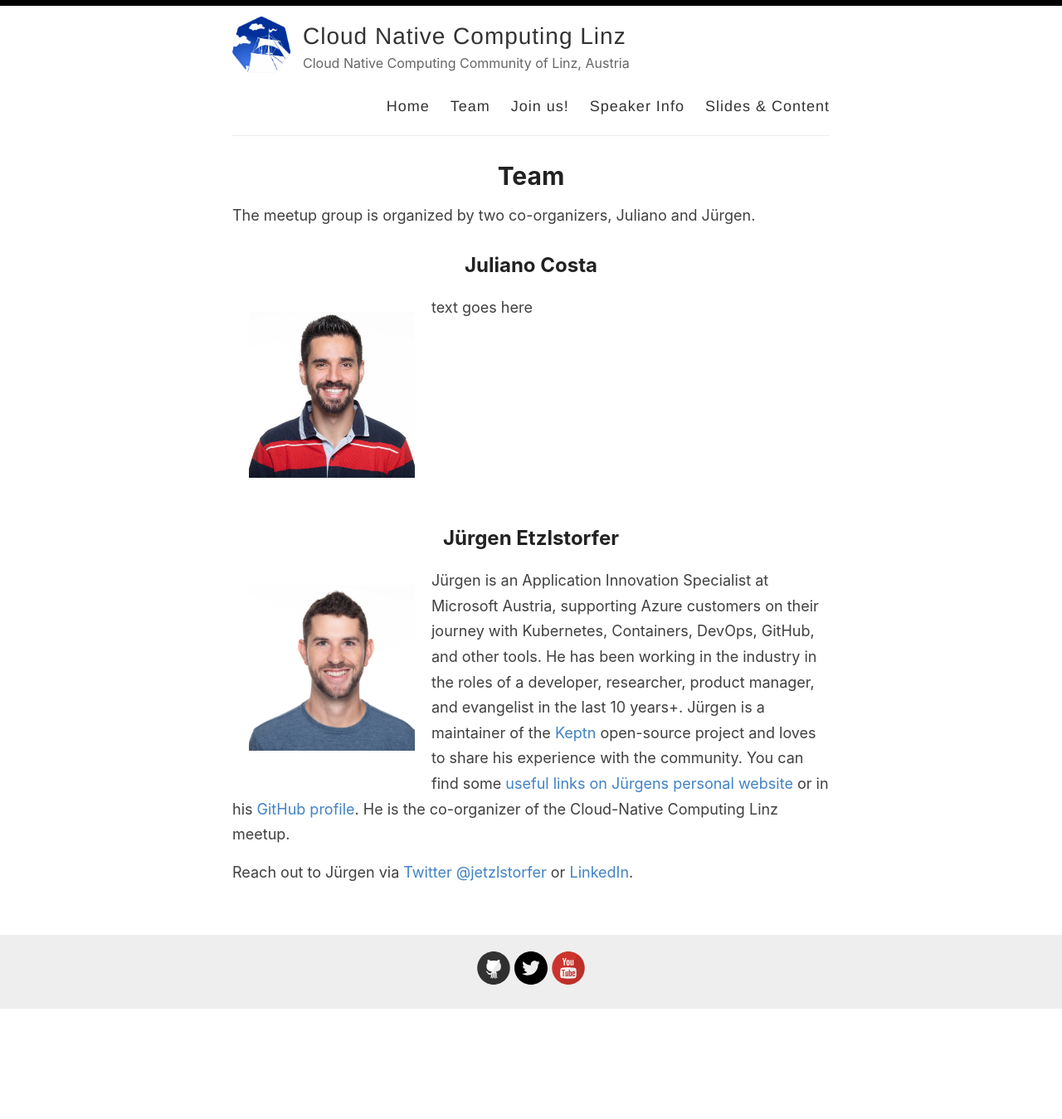
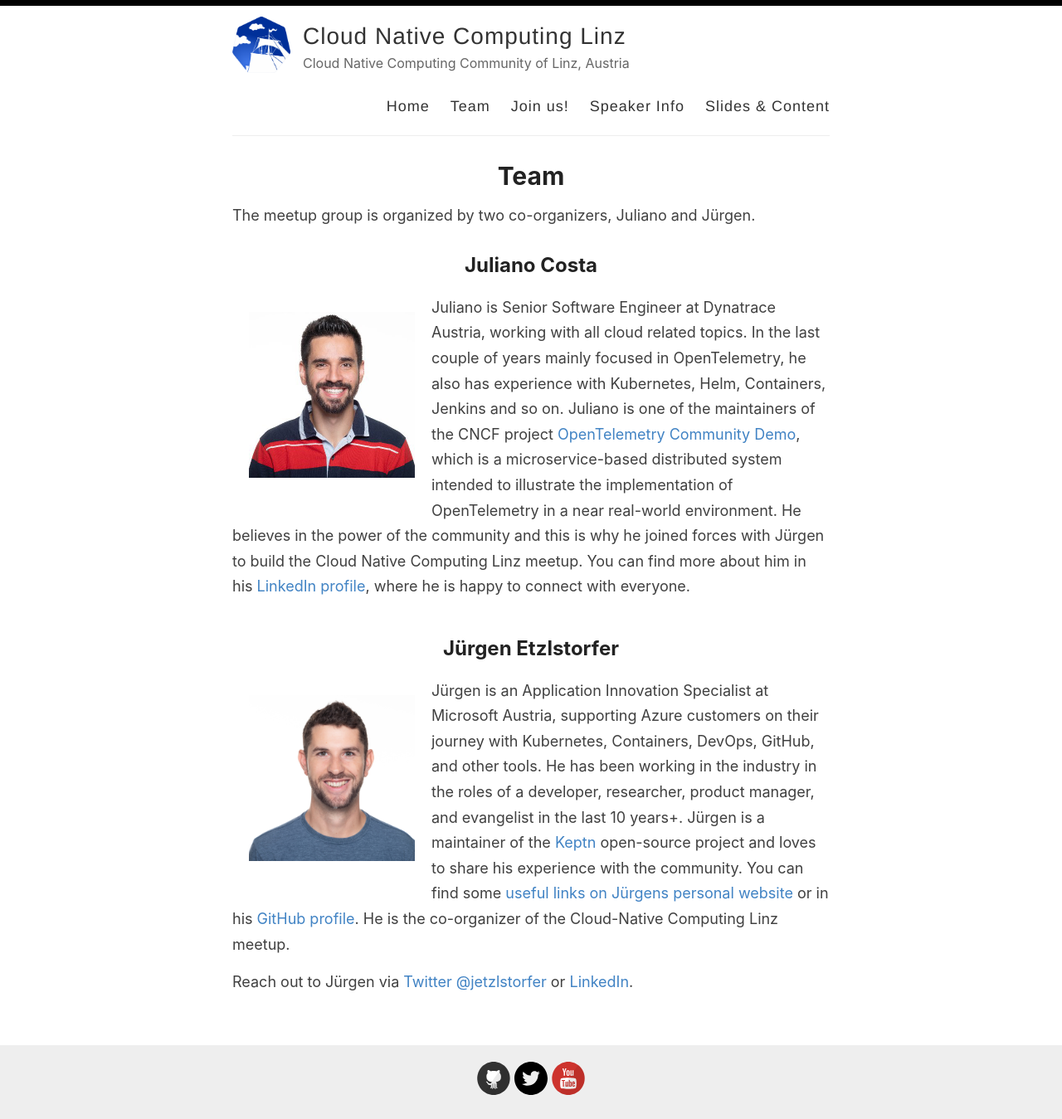
Before and after one commit to CloudNativeLinz/cloudnativelinz.github.io, a Jekyll site: the page built from _pages/team.md, in a window 1280 px wide. Shown: the whole page at 83% size. Built offline with Jekyll 4.4.1, drawn with Linux system fonts in a browser that asks for light colours; before the commit the page ends 1217 px from its top, so only the background shows below that.

Commit message:
Add Juliano's bio

```diff
--- a/_pages/team.md
+++ b/_pages/team.md
@@ -12,9 +12,7 @@
 <img src="{{ site.baseurl }}/images/juliano.jpg" width="200">
 </div>
 
-text goes here
-
-
+Juliano is Senior Software Engineer at Dynatrace Austria, working with all cloud related topics. In the last couple of years mainly focused in OpenTelemetry, he also has experience with Kubernetes, Helm, Containers, Jenkins and so on. Juliano is one of the maintainers of the CNCF project [OpenTelemetry Community Demo](https://github.com/open-telemetry/opentelemetry-demo), which is a microservice-based distributed system intended to illustrate the implementation of OpenTelemetry in a near real-world environment. He believes in the power of the community and this is why he joined forces with Jürgen to build the Cloud Native Computing Linz meetup. You can find more about him in his [LinkedIn profile](https://www.linkedin.com/in/julianocosta89/), where he is happy to connect with everyone.
 
 <div style="clear:both;"></div>
 
```
